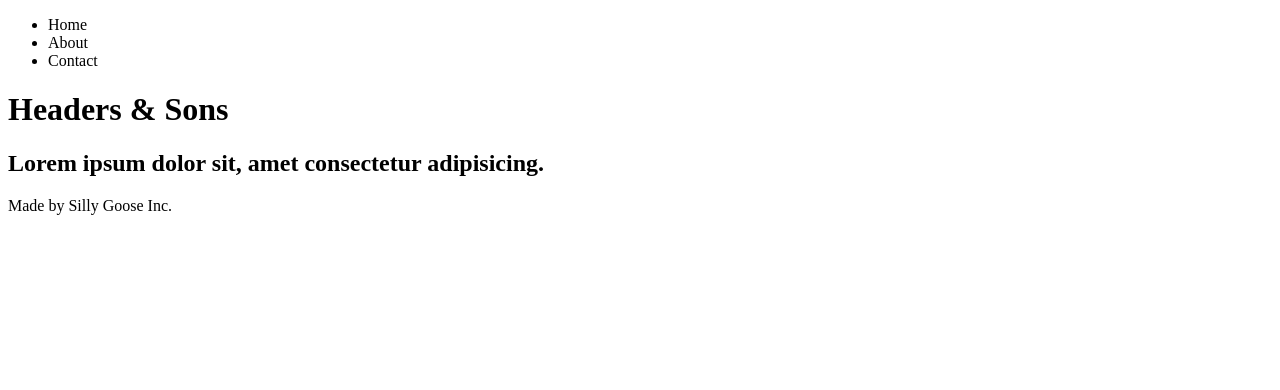
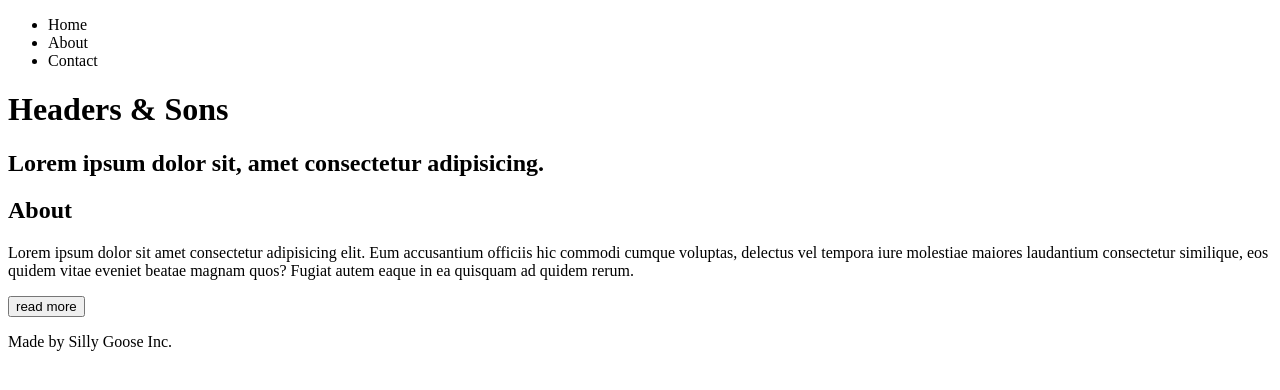
Before and after one commit to haleytibbitts/git-branching-lesson, a plain HTML site: page index.html in a window 1280 px wide. Drawn offline with Linux system fonts and the light colour scheme.

Commit message:
main and about section added

```diff
--- a/index.html
+++ b/index.html
@@ -20,6 +20,15 @@
     <h1>Headers & Sons</h1>
     <h2>Lorem ipsum dolor sit, amet consectetur adipisicing.</h2>
   </header>
+  <main>
+    <section class="about">
+      <h2>About</h2>
+      <p>Lorem ipsum dolor sit amet consectetur adipisicing elit. Eum accusantium officiis hic commodi cumque voluptas,
+        delectus vel tempora iure molestiae maiores laudantium consectetur similique, eos quidem vitae eveniet beatae
+        magnam quos? Fugiat autem eaque in ea quisquam ad quidem rerum.</p>
+      <button>read more</button>
+    </section>
+  </main>
   <footer>
     <p>Made by Silly Goose Inc.</p>
   </footer>
```
